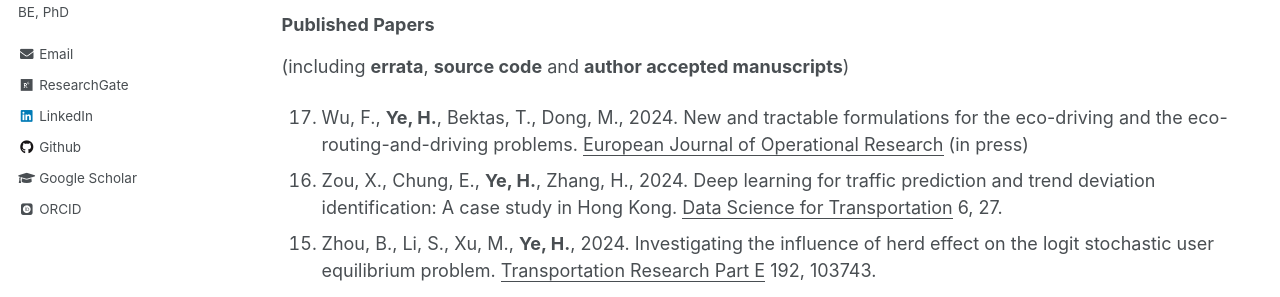
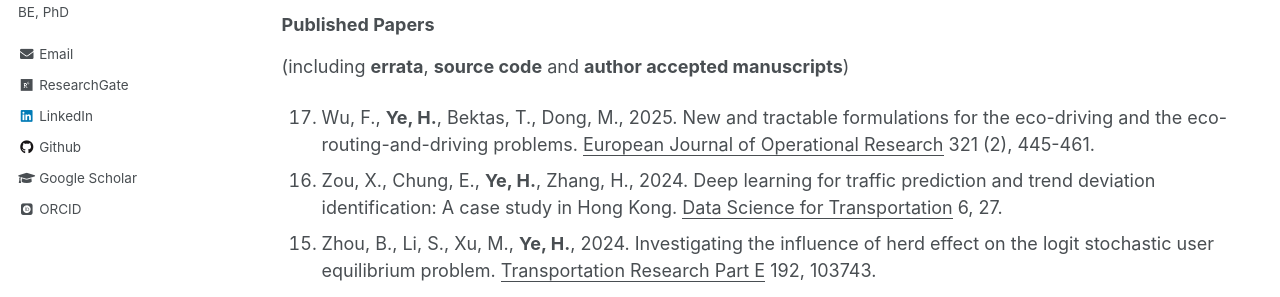
Before and after one commit to hb-ye/hb-ye.github.io, a Jekyll site: the page built from _pages/publications.md, in a window 1280 px wide and 900 px high. Shown: the part 333-630 px from the top of the window. Built offline with Jekyll 4.4.1, drawn with Linux system fonts in a browser that asks for light colours; some web fonts are replaced; some of the changed text lies outside the part shown.

Commit message:
Update publications.md

```diff
--- a/_pages/publications.md
+++ b/_pages/publications.md
@@ -24,14 +24,14 @@ author_profile: true
 
 {: reversed="reversed"}
 
-17. Wu, F., **Ye, H.**, Bektas, T., Dong, M., 2024. New and tractable formulations for the eco-driving and the eco-routing-and-driving problems. <u>European Journal of Operational Research</u> (in press)
+17. Wu, F., **Ye, H.**, Bektas, T., Dong, M., 2025. New and tractable formulations for the eco-driving and the eco-routing-and-driving problems. <u>European Journal of Operational Research</u> 321 (2), 445-461.
 16. Zou, X., Chung, E., **Ye, H.**, Zhang, H., 2024. Deep learning for traffic prediction and trend deviation identification: A case study in Hong Kong. <u>Data Science for Transportation</u> 6, 27.
 15. Zhou, B., Li, S., Xu, M., **Ye, H.**, 2024. Investigating the influence of herd effect on the logit stochastic user equilibrium problem. <u>Transportation Research Part E</u> 192, 103743.
 14. Bi, X., Wang, R., **Ye, H.**, Hu, Q., Bu, S., Chung, E., 2023. Real-time scheduling of electric bus flash charging at intermediate stops: A deep reinforcement learning approach. <u>IEEE Transactions on Transportation Electrification</u> 10 (3), 6309-6324.
 13. Liang, J., Ke, J., Wang, H., **Ye, H.**, Tang, J., 2023. A Poisson-based distribution learning framework for short-term prediction of food delivery demand ranges. <u>IEEE Transactions on Intelligent Transportation Systems</u> 24 (12), 14556-14569.
 12. **Ye, H.**, 2022. On stochastic-user-equilibrium-based day-to-day dynamics. <u>Transportation Science</u> 56 (1), 103–117. [[Author Accepted Manuscript](/files/2022_SUE-DTD_TS_AAM.pdf)]
 11. Wu, F., Bektaş, T., Dong, M., **Ye, H.**, Zhang, D., 2021. Optimal driving for vehicle fuel economy under traffic speed uncertainty. <u>Transportation Research Part B</u> 154, 175-206. [[Presentation](/files/2021Wu_Presentation.pdf)]
-10. **Ye, H.**, Xiao, F., Yang, H., 2021. Day-to-day dynamics with advanced traveler information. <u>Transportation Research PartB</u> 144, 23-44. [[Author Accepted Manuscript](/files/2021YXY_AAM.pdf)]
+10. **Ye, H.**, Xiao, F., Yang, H., 2021. Day-to-day dynamics with advanced traveler information. <u>Transportation Research Part B</u> 144, 23-44. [[Author Accepted Manuscript](/files/2021YXY_AAM.pdf)]
 9. **Ye, H.**, Xiao, F., Yang, H., 2018. Exploration of day-to-day route choice models by a virtual experiment. <u>Transportation Research Part C</u> 94, 220-235, and <u>ISTTT22</u> (poster), Illinois, USA, 2017.
 8. **Ye, H.**, Yang, H., 2017. Rational behavior adjustment process with boundedly rational user equilibrium. <u>Transportation Science</u> 51 (3), 968-980.
 7. **Ye, H.**, Liu, R., 2017. Nonlinear programming methods based on closed-form expressions for optimal train control. <u>Transportation Research Part C</u> 82, 102-123. [[Codes of Case Studies](/files/2017YL_codes.zip)]
```
